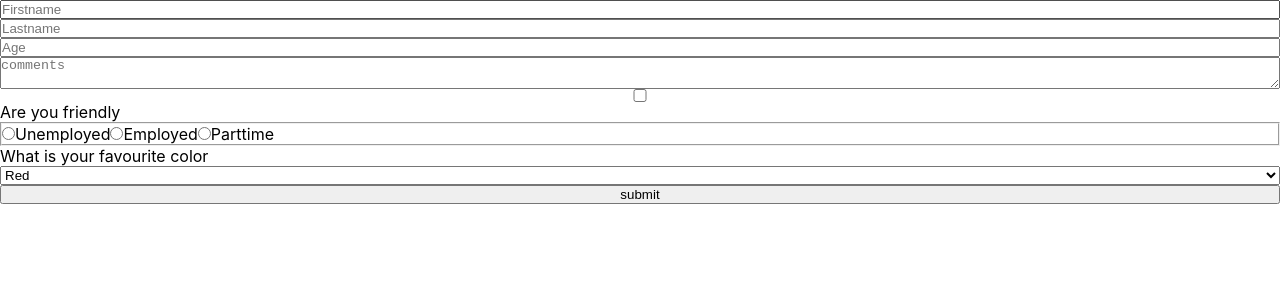
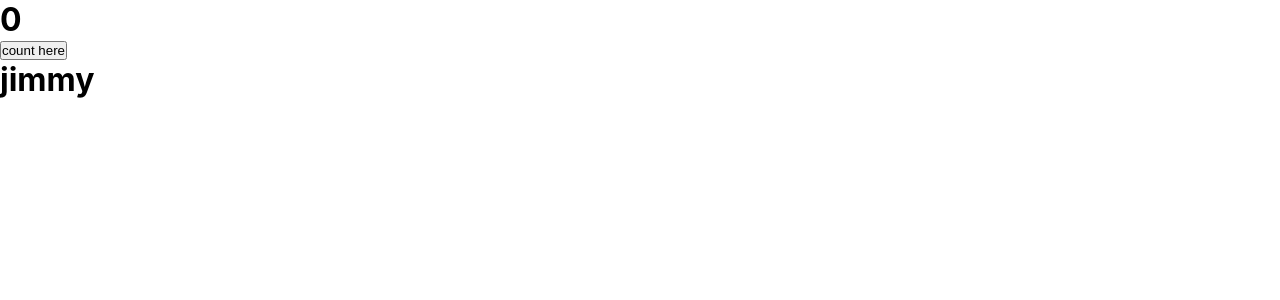
Before and after one commit to jimmy2156/classbasedproject, a React (Create React App) app: page / in a window 1280 px wide. Shown: the top 300 px of the page. Built offline with nearby package versions, Linux system fonts and the light colour scheme.

Commit message:
higher order component practice

```diff
--- a/src/App.css
+++ b/src/App.css
@@ -4,8 +4,3 @@
     box-sizing: border-box;
 
 }
-form     {
-    display: flex;
-    flex-direction: column;
-    justify-content: center;
-}
--- a/src/App.js
+++ b/src/App.js
@@ -1,79 +1,22 @@
 
-import { render } from '@testing-library/react';
+import './App.css';
+
 import React from 'react';
-import './App.css';
+import Navbar from './components/Navbar';
 
 
 
 
-class App extends React.Component {
 
-state = {
-  firstName: '',
-  lastName: '',
-  age: '',
-  comments: '',
-  isFriendly: true,
-  employment: '',
-  favColor: ''
-}
-
-toggleChange = (event) => {
-  const {name, value, type, checked} = event.target
-  type === "checkbox" ?
-      this.setState({
-          [name]: checked
-      })
-  :
-  this.setState({
-      [name]: value
-  })
-}
-componentDidMount() {
-this.setState(JSON.parse(localStorage.getItem("formData")))
-}
-componentDidUpdate() {
-  localStorage.setItem("formData", JSON.stringify(this.state))
-}
-
-
-
-
-  render() {
-
+function App() {
 
   return (
 
     <div className="App">
 
-   <form>
-    <input type="text" placeholder='Firstname' value={this.state.firstName} name="firstName" onChange={this.toggleChange} />
-    <input type="text" placeholder='Lastname' value={this.state.lastName} name="lastName" onChange={this.toggleChange}/>
-    <input type="text" placeholder='Age' value={this.state.age} name="age" onChange={this.toggleChange}/>
-    <textarea placeholder='comments' value={this.state.comments} name="comments" onChange={this.toggleChange} />
-    <input type="checkbox" name='friendly' value={this.state.isFriendly} onChange={this.toggleChange} />
-    <label htmlFor="friendly">Are you friendly</label>
-    <fieldset>
-      <input type="radio" name="employment" value="Unemployed" checked={this.state.employment === 'Unemployed'} onChange={this.toggleChange}/>
-      <label htmlFor="Unemployed">Unemployed</label>
-     <input type="radio" name="employment" value="employed" checked={this.state.employment === 'employed'} onChange={this.toggleChange}/>
-      <label htmlFor="employed">Employed</label>
-      <input type="radio" name="employment" value="parttime" checked={this.state.employment === 'parttime'} onChange={this.toggleChange}/>
-      <label htmlFor="parttime">Parttime</label>
-    </fieldset>
-    <label htmlFor="selectelement">What is your favourite color</label>
-    <select name="favColor" id="selectelement" value={this.state.favColor} onChange={this.toggleChange}>
-      <option value="Red">Red</option>
-      <option value="yellow">yellow</option>
-      <option value="blue">blue</option>
-      <option value="black">black</option>
-      <option value="purple">purple</option>
-    </select>
-    <button>submit</button>
-   </form>
-
-    </div>
+     <Navbar name="jimmy" />
+   </div>
   )}
 
-  }
+
 export default App;
--- /dev/null
+++ b/src/HOC/withToggle.js
@@ -0,0 +1,20 @@
+import { useState } from "react"
+
+
+
+const Withtoggle = (WrappedComponent) => {
+    function Withtoggle(props) {
+        const [count, setcount] = useState(0)
+        function toggleon() {
+            setcount(prevState => prevState + 1)
+        }
+
+    return (
+        <div>
+            <WrappedComponent count={count} toggleon={toggleon} {...props} />
+        </div>
+    )
+    }
+    return Withtoggle
+}
+export default Withtoggle
--- a/src/components/Navbar.js
+++ b/src/components/Navbar.js
@@ -1,11 +1,16 @@
-import React from "react"
+import Withtoggle from "../HOC/withToggle"
 
 
-class Navbar extends React.Component {
-    render() {
-        return (
-            <h1>{this.props.name}</h1>
-        )
-    }
+
+function Navbar(props) {
+   const {count, toggleon} = props
+   return (
+      <div>
+         <h1>{count}</h1>
+         <button onClick={toggleon}>count here</button>
+         <h1>{props.name}</h1>
+
+      </div>
+   )
 }
-export default Navbar
+export default Withtoggle(Navbar)
```
